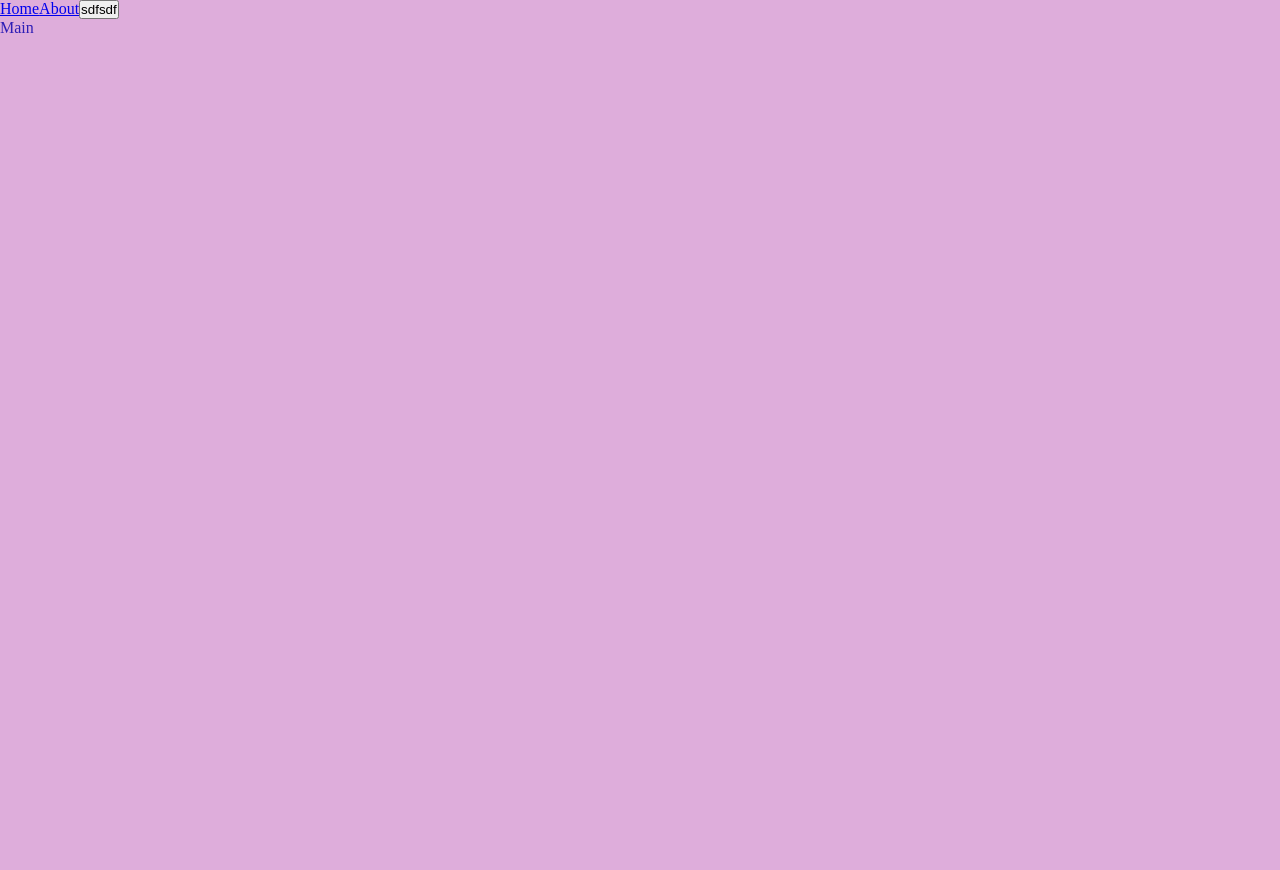
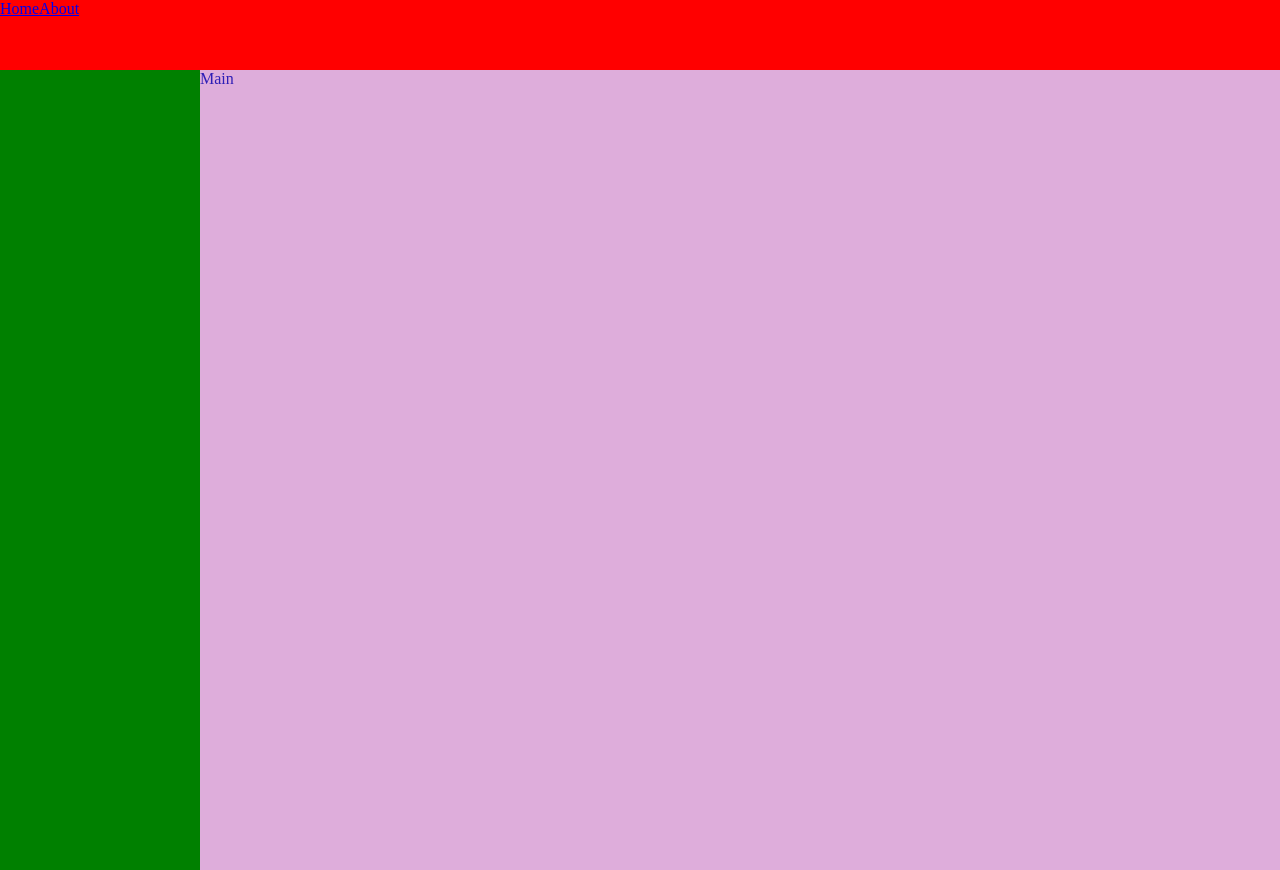
Before and after one commit to SvyatoslavStrakhnitsky/project, a React app: page / in a window 1280 px wide. Before the commit the page ends 800 px from the top, so only its background shows below. Built offline with nearby package versions, Linux system fonts and the light colour scheme.

Commit message:
router config, app layout

```diff
--- a/src/app/App.tsx
+++ /dev/null
@@ -1,23 +0,0 @@
-import { Suspense } from "react";
-import { Link, Route, Routes } from "react-router-dom";
-import { AboutPage } from "@/pages/AboutPage";
-import { MainPage } from "@/pages/MainPage";
-import { useTheme } from "./providers/ThemeProvider/lib/useTheme";
-
-export const App = () => {
-  const { theme, toggleTheme } = useTheme();
-  return (
-    <div>
-      <Link to="/">Home</Link>
-      <Link to="/about">About</Link>
-      <button onClick={toggleTheme}>sdfsdf</button>
-      <Suspense fallback={<span>Loading...</span>}>
-        <Routes>
-          <Route path="/" element={<MainPage />} />
-          <Route path="/about" element={<AboutPage />} />
-          <Route path="*" element={<h1>Ooops...</h1>} />
-        </Routes>
-      </Suspense>
-    </div>
-  );
-};
--- /dev/null
+++ b/src/app/layout/index.ts
@@ -0,0 +1 @@
+export { AppLayout } from "./ui/AppLayout";
--- /dev/null
+++ b/src/app/layout/ui/AppLayout.tsx
@@ -0,0 +1,21 @@
+import { Suspense } from "react";
+import { Link, Outlet } from "react-router-dom";
+
+export const AppLayout = () => {
+  return (
+    <>
+      <header style={{ height: 70, backgroundColor: "red" }}>
+        <Link to="/">Home</Link>
+        <Link to="/about">About</Link>
+      </header>
+      <div style={{ display: "flex" }}>
+        <div
+          style={{ width: 200, height: "100vh", backgroundColor: "green" }}
+        ></div>
+        <Suspense fallback="Loading...">
+          <Outlet />
+        </Suspense>
+      </div>
+    </>
+  );
+};
--- /dev/null
+++ b/src/app/router/config/config.tsx
@@ -0,0 +1,27 @@
+import { AboutPage } from "@/pages/AboutPage";
+import { MainPage } from "@/pages/MainPage";
+import { createBrowserRouter, type RouteObject } from "react-router-dom";
+import { AppLayout } from "@/app/layout";
+
+const enum AppRoutes {
+  MAIN = "/",
+  ABOUT = "/about",
+}
+
+const routeConfig: RouteObject[] = [
+  {
+    element: <AppLayout />,
+    children: [
+      {
+        path: AppRoutes.MAIN,
+        element: <MainPage />,
+      },
+      {
+        path: AppRoutes.ABOUT,
+        element: <AboutPage />,
+      },
+    ],
+  },
+];
+
+export const routes = createBrowserRouter(routeConfig);
--- /dev/null
+++ b/src/app/router/index.ts
@@ -0,0 +1 @@
+export { routes } from "./config/config";
--- a/src/index.tsx
+++ b/src/index.tsx
@@ -1,9 +1,8 @@
-import { StrictMode } from "react";
+import { StrictMode, Suspense } from "react";
 import { createRoot } from "react-dom/client";
-import { BrowserRouter } from "react-router-dom";
-import { App } from "@/app/App";
+import { RouterProvider } from "react-router-dom";
 import { ThemeProvider } from "@/app/providers/ThemeProvider";
-import "@/app/styles/index.css";
+import { routes } from "@/app/router";
 import "@/app/styles/index.css";
 
 const rootElement = document.getElementById("root");
@@ -12,10 +11,8 @@ if (!rootElement) throw new Error("Failed to find the root element");
 
 createRoot(rootElement).render(
   <StrictMode>
-    <BrowserRouter>
-      <ThemeProvider>
-        <App />
-      </ThemeProvider>
-    </BrowserRouter>
+    <ThemeProvider>
+      <RouterProvider router={routes} />
+    </ThemeProvider>
   </StrictMode>
 );
```
